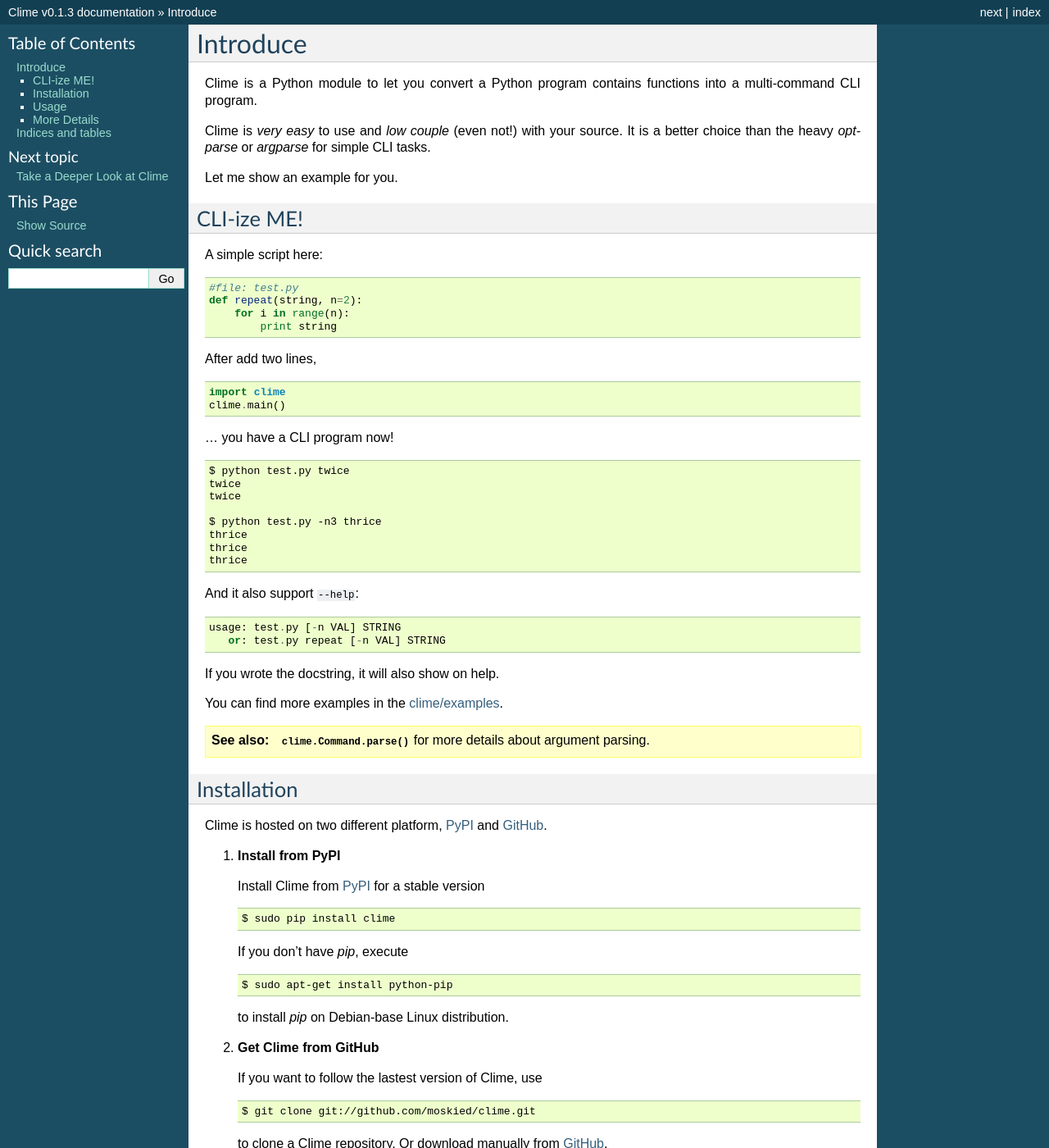
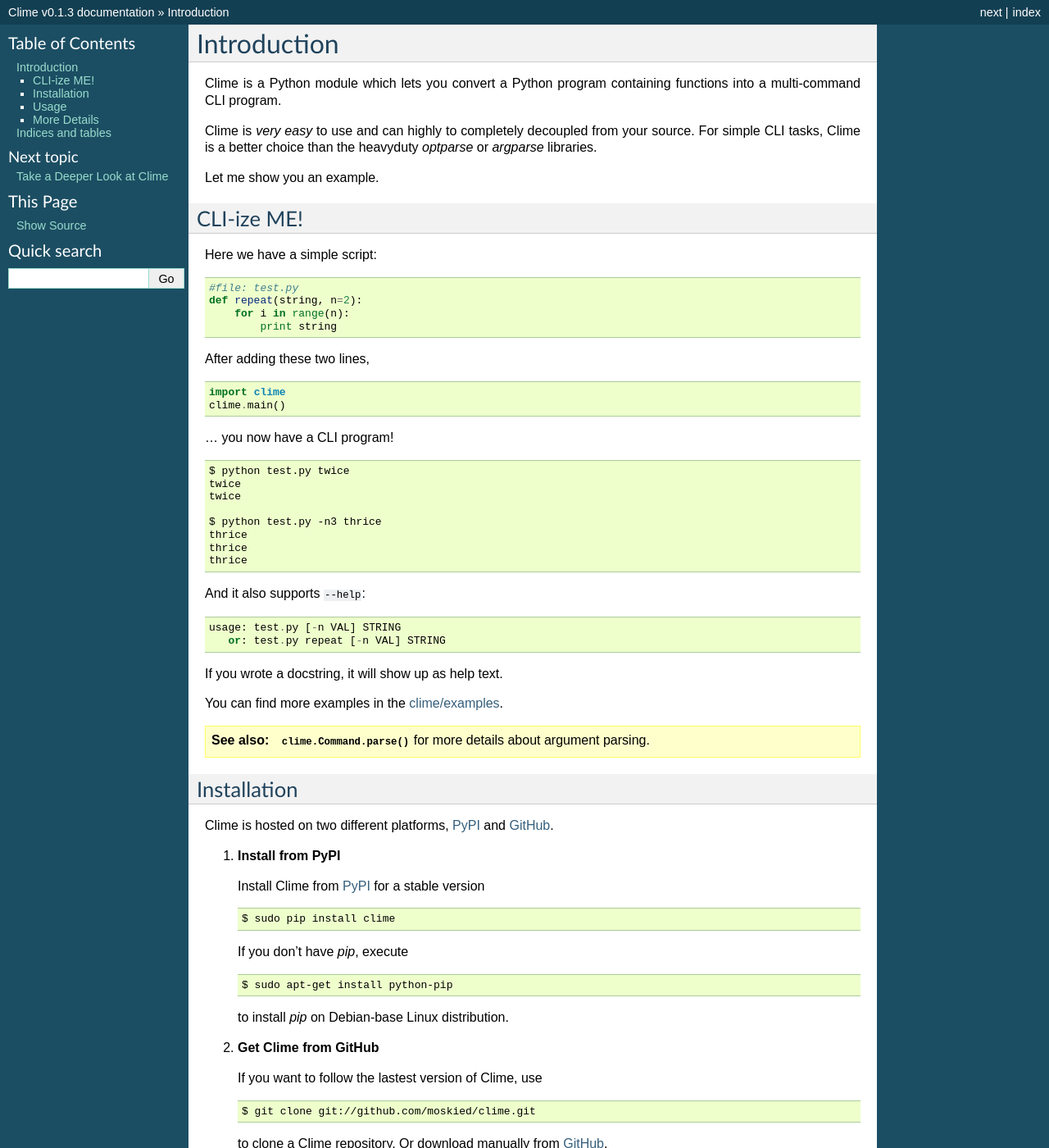
Before and after one commit to moskytw/clime, a Sphinx documentation site: the page built from docs/index.rst, in a window 1280 px wide and 1400 px high. Shown: the whole window at 82% size. Built offline with Sphinx 7.4.7, drawn with Linux system fonts in a browser that asks for light colours; some of the changed text lies outside the part shown.

Commit message:
Fixed typos and adjusting wording in index.rst

```diff
--- a/docs/index.rst
+++ b/docs/index.rst
@@ -3,34 +3,34 @@
    You can adapt this file completely to your liking, but it should at least
    contain the root `toctree` directive.
 
-Introduce
+Introduction
 =========
 
-Clime is a Python module to let you convert a Python program contains
+Clime is a Python module which lets you convert a Python program containing
 functions into a multi-command CLI program.
 
-Clime is *very easy* to use and *low couple* (even not!) with your source.
-It is a better choice than the heavy `optparse` or `argparse` for simple CLI
-tasks.
+Clime is *very easy* to use and can highly to completely decoupled from your source.
+For simple CLI tasks, Clime is a better choice than the heavyduty `optparse` or `argparse`
+libraries.
 
-Let me show an example for you.
+Let me show you an example.
 
 CLI-ize ME!
 -----------
 
-A simple script here: ::
+Here we have a simple script: ::
 
     #file: test.py
     def repeat(string, n=2):
         for i in range(n):
             print string
 
-After add two lines, ::
+After adding these two lines, ::
 
     import clime
     clime.main()
 
-... you have a CLI program now! ::
+... you now have a CLI program! ::
 
     $ python test.py twice
     twice
@@ -41,12 +41,12 @@
     thrice
     thrice
 
-And it also support ``--help``: ::
+And it also supports ``--help``: ::
 
     usage: test.py [-n VAL] STRING
        or: test.py repeat [-n VAL] STRING
 
-If you wrote the docstring, it will also show on help.
+If you wrote a docstring, it will show up as help text.
 
 You can find more examples in the `clime/examples`_.
 
@@ -59,7 +59,7 @@
 Installation
 ------------
 
-Clime is hosted on two different platform, PyPI_ and GitHub_.
+Clime is hosted on two different platforms, PyPI_ and GitHub_.
 
 1. **Install from PyPI**
 
@@ -123,7 +123,7 @@
 More Details
 ------------
 
-It is the all of basic of Clime. If you want to know more, details are here:
+These are the basics of Clime usage. If you want to know more, details are here:
 
 .. toctree::
    :maxdepth: 2
```
Also changed, not shown: other parts of docs/index.rst (+3 -3 lines).
